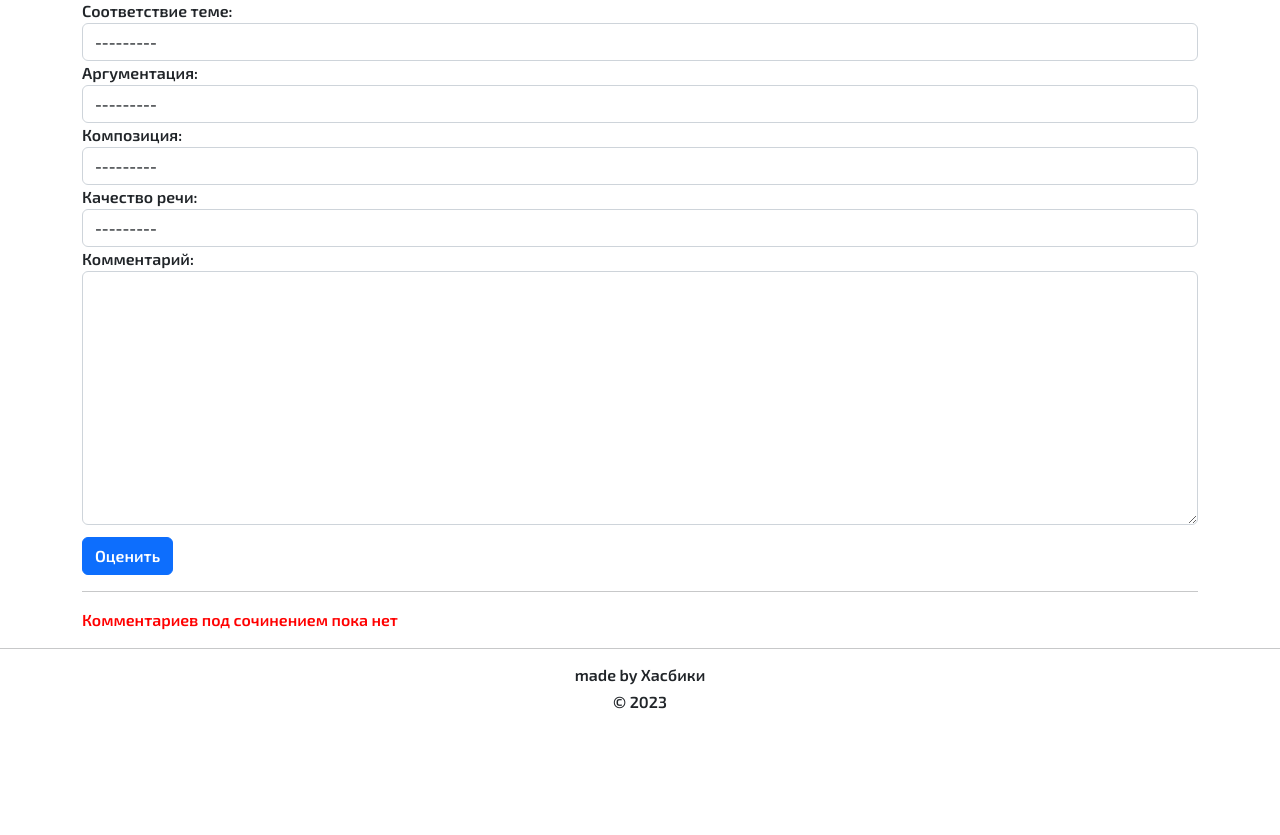
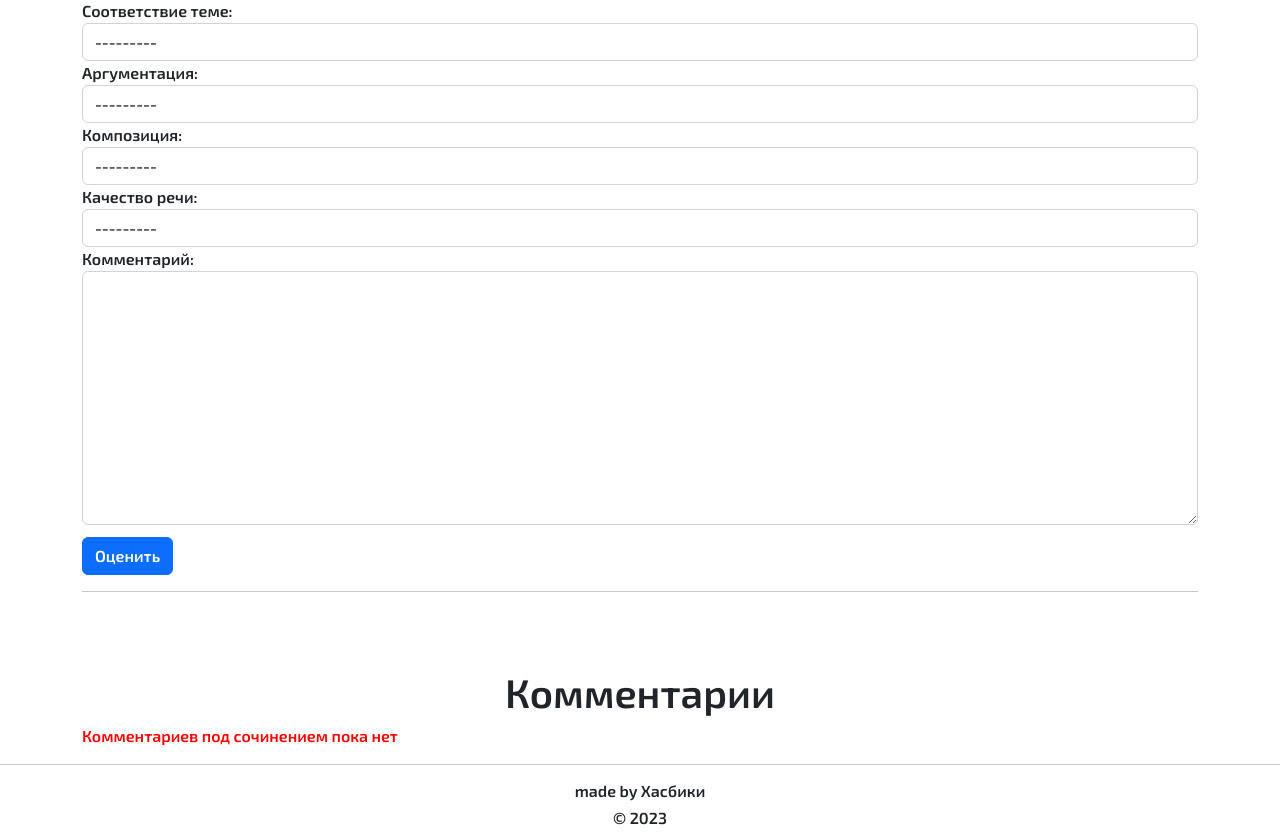
Before and after one commit to aeonva1ues/essaypractice, a Django app: template essay_practice/templates/essay_feed/detail_essay.html in a window 1280 px wide. Shown: the part 383-1218 px from the top of the page. Before the commit the page ends 1092 px from the top, so only its background shows below. Run offline with Django 3.2, Linux system fonts and the light colour scheme; the template is opened without the code that fills it: values that come from a table or form of the project are taken from there, others are empty; some libraries are stand-ins or nearby versions.

Commit message:
comments section label

```diff
--- a/essay_practice/templates/essay_feed/detail_essay.html
+++ b/essay_practice/templates/essay_feed/detail_essay.html
@@ -68,7 +68,8 @@
         {% endif %}
     </form>
     <hr>
-    <div>
+    <div style="padding-top: 60px">
+        <h1 class="text-center">Комментарии</h1>
         {% for g in essay.grade.all %}
             <div class="alert alert-secondary">
                 <p>от {{ g.reviewer }}<br>"{{ g.comment }}"<br><br>{{ g.pub_date }}</p>
```
